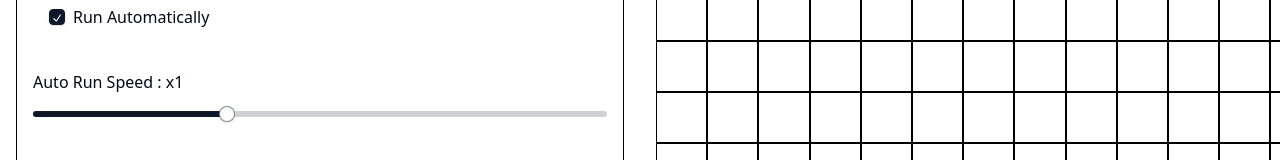
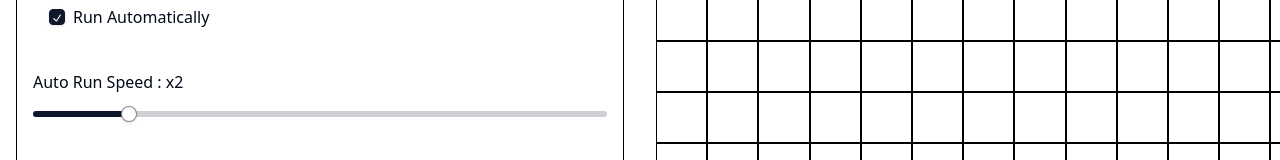
Before and after one commit to InfantAjayVenus/game-of-life, a React (Vite) app: page / in a window 1280 px wide. Shown: the part 436-596 px from the top of the page. Built offline with nearby package versions, Linux system fonts and the light colour scheme.

Commit message:
[app] fix: update run factor and range

```diff
--- a/src/App.tsx
+++ b/src/App.tsx
@@ -16,7 +16,7 @@ export default function App() {
   const [iterationCount, setIterationCount] = useState(0);
   const [totalLiveCount, setTotalLiveCount] = useState(0);
   const [iteratorTimer, setIteratorTimer] = useState<number | undefined>();
-  const [autoRunFactor, setAutoRunFactor] = useState(1);
+  const [autoRunFactor, setAutoRunFactor] = useState(2);
 
   useEffect(() => {
     setStateGrid(new Array(gridSize).fill([]).map(_ => new Array(gridSize).fill(false)));
@@ -120,7 +120,7 @@ export default function App() {
           </div>
           <div className="flex flex-col w-full h-16 justify-around">
             <h4>Auto Run Speed : x{autoRunFactor}</h4>
-            <Slider defaultValue={[autoRunFactor]} min={0.5} max={2} step={0.25} onValueChange={value => setAutoRunFactor(value[0])} disabled={!isEdit || !shouldAutoIterate} />
+            <Slider defaultValue={[autoRunFactor]} min={0.5} max={10} step={0.25} onValueChange={value => setAutoRunFactor(value[0])} disabled={!isEdit || !shouldAutoIterate} />
           </div>
           <div className="my-8 px-4">
             <p>Iteration: {iterationCount}</p>
```
